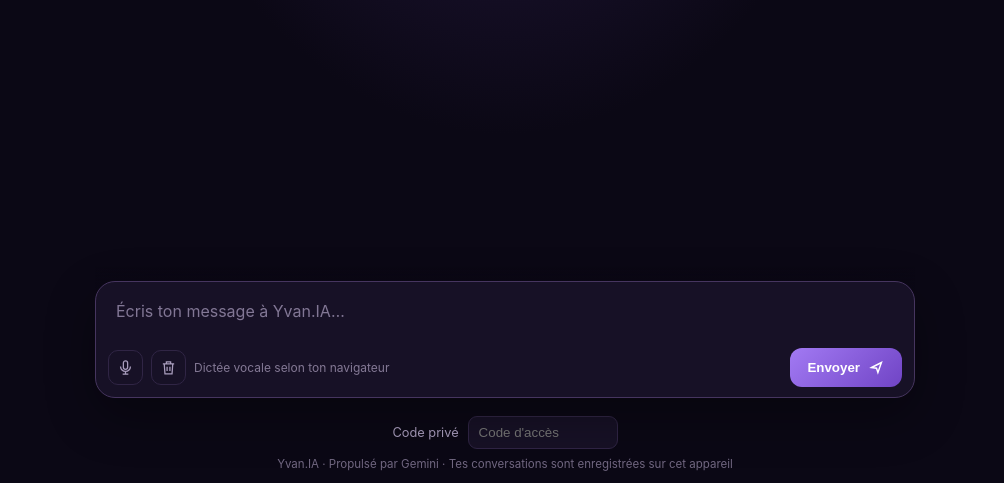
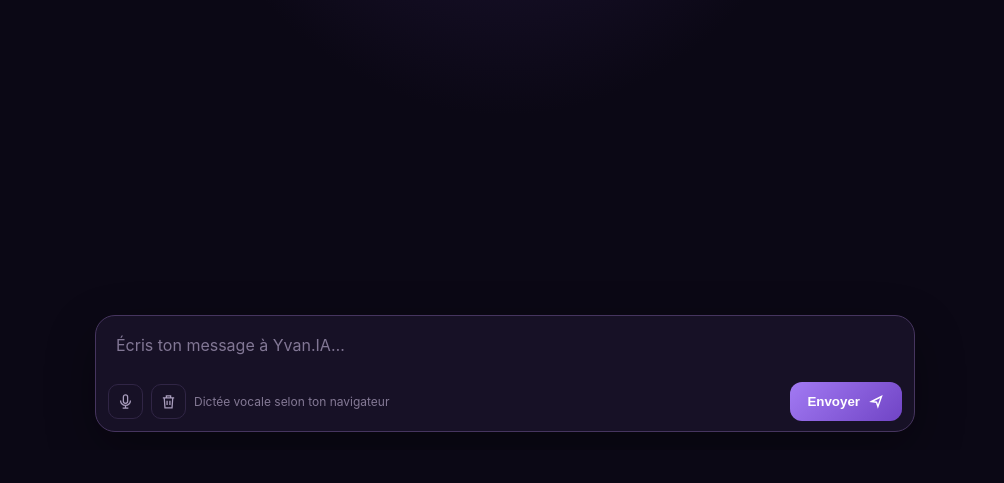
Before and after one commit to yvanemambo/Yvan.IA, a plain HTML site: page public/index.html in a window 1280 px wide. Shown: the part 350-833 px from the top of the page, without its empty margins (135-1139 px from the left). After the commit the page ends 800 px from the top, so only its background shows below. Drawn offline with Linux system fonts and the light colour scheme; no server answers.

Commit message:
Retirer l’écran de code privé de Yvan.IA

```diff
--- a/public/index.html
+++ b/public/index.html
@@ -46,9 +46,6 @@ h1{font-size:clamp(1.8rem,5vw,2.7rem);letter-spacing:-.06em;margin:0}
 #send:disabled{opacity:.55;cursor:wait}
 #send svg{width:17px;height:17px}
 .small{font-size:.75rem;color:#847995}
-#access-panel{display:flex;justify-content:center;align-items:center;gap:9px;padding:0 0 8px;color:var(--muted);font-size:.8rem}
-#access{width:150px;max-width:42vw;background:#171126;border:1px solid var(--line);color:white;border-radius:9px;padding:8px 10px;outline:none}
-#access:focus{border-color:var(--purple)}
 footer{text-align:center;color:#716781;font-size:.72rem;padding:0 0 12px}
 [hidden]{display:none!important}
 @keyframes appear{from{opacity:0;transform:translateY(5px)}to{opacity:1;transform:none}}
@@ -81,16 +78,14 @@ footer{text-align:center;color:#716781;font-size:.72rem;padding:0 0 12px}
    </div>
   </form>
  </div>
- <section id="access-panel"><label for="access">Code privé</label><input id="access" type="password" autocomplete="current-password" placeholder="Code d'accès"></section>
 </main>
-<footer>Yvan.IA · Propulsé par Gemini · Tes conversations sont enregistrées sur cet appareil</footer>
 </div>
 <script>
 const $=selector=>document.querySelector(selector);
-const messages=$("#messages"),welcome=$("#welcome"),form=$("#chat"),promptInput=$("#prompt"),send=$("#send"),access=$("#access"),mic=$("#mic"),voiceStatus=$("#voice-status"),statusEl=$(".status");
-const HISTORY_KEY="yvan-ia-history-v2",CODE_KEY="yvan-ia-code";
+const messages=$("#messages"),welcome=$("#welcome"),form=$("#chat"),promptInput=$("#prompt"),send=$("#send"),mic=$("#mic"),voiceStatus=$("#voice-status"),statusEl=$(".status");
+const HISTORY_KEY="yvan-ia-history-v2";
 let history=[];
-try{history=JSON.parse(localStorage.getItem(HISTORY_KEY)||"[]");if(!Array.isArray(history))history=[];history=history.filter(item=>item&&["user","assistant"].includes(item.role)&&typeof item.text==="string").slice(-80);access.value=sessionStorage.getItem(CODE_KEY)||"";}catch(_){history=[];}
+try{history=JSON.parse(localStorage.getItem(HISTORY_KEY)||"[]");if(!Array.isArray(history))history=[];history=history.filter(item=>item&&["user","assistant"].includes(item.role)&&typeof item.text==="string").slice(-80);}catch(_){history=[];}
 function saveHistory(){try{localStorage.setItem(HISTORY_KEY,JSON.stringify(history.slice(-80)));}catch(_){voiceStatus.textContent="Stockage local indisponible";}}
 function addMessage(text,role,save=true){
  const wrap=document.createElement("article");wrap.className="message "+role;
@@ -122,7 +117,6 @@ async function checkHealth(){
  }
 }
 checkHealth();
-access.addEventListener("input",()=>{try{sessionStorage.setItem(CODE_KEY,access.value);}catch(_){}});
 function resizeInput(){promptInput.style.height="auto";promptInput.style.height=Math.min(promptInput.scrollHeight,160)+"px";}
 promptInput.addEventListener("input",resizeInput);
 promptInput.addEventListener("keydown",event=>{if(event.key==="Enter"&&!event.shiftKey&&!event.isComposing){event.preventDefault();form.requestSubmit();}});
@@ -146,7 +140,6 @@ if(SpeechRecognition){
 }else{mic.disabled=true;mic.title="La dictée vocale n'est pas prise en charge par ce navigateur";voiceStatus.textContent="Dictée non prise en charge";}
 form.addEventListener("submit",async event=>{
  event.preventDefault();const text=promptInput.value.trim();if(!text||send.disabled)return;
- if(!access.value.trim()){addMessage("Entre ton code privé pour utiliser Yvan.IA.","error",false);access.focus();return;}
  const previous=[];let historyBudget=20000;
  for(const item of history.slice(-16).reverse()){
   if(historyBudget<=0)break;
@@ -156,7 +149,7 @@ form.addEventListener("submit",async event=>{
  addMessage(text,"user");welcome.hidden=true;promptInput.value="";resizeInput();send.disabled=true;send.textContent="Réflexion…";
  const waiting=addMessage("Yvan.IA prépare une réponse…","assistant",false);
  try{
-  const response=await fetch("/commande",{method:"POST",headers:{"Content-Type":"application/json","X-Code":access.value},body:JSON.stringify({texte:text,historique:previous})});
+  const response=await fetch("/commande",{method:"POST",headers:{"Content-Type":"application/json"},body:JSON.stringify({texte:text,historique:previous})});
   const data=await response.json();
   waiting.textContent=response.ok&&!data.erreur?(data.reponse||"Réponse vide."):("Erreur : "+(data.erreur||"Le serveur n'a pas répondu correctement."));
   const role=response.ok&&!data.erreur?"assistant":"error";
```
